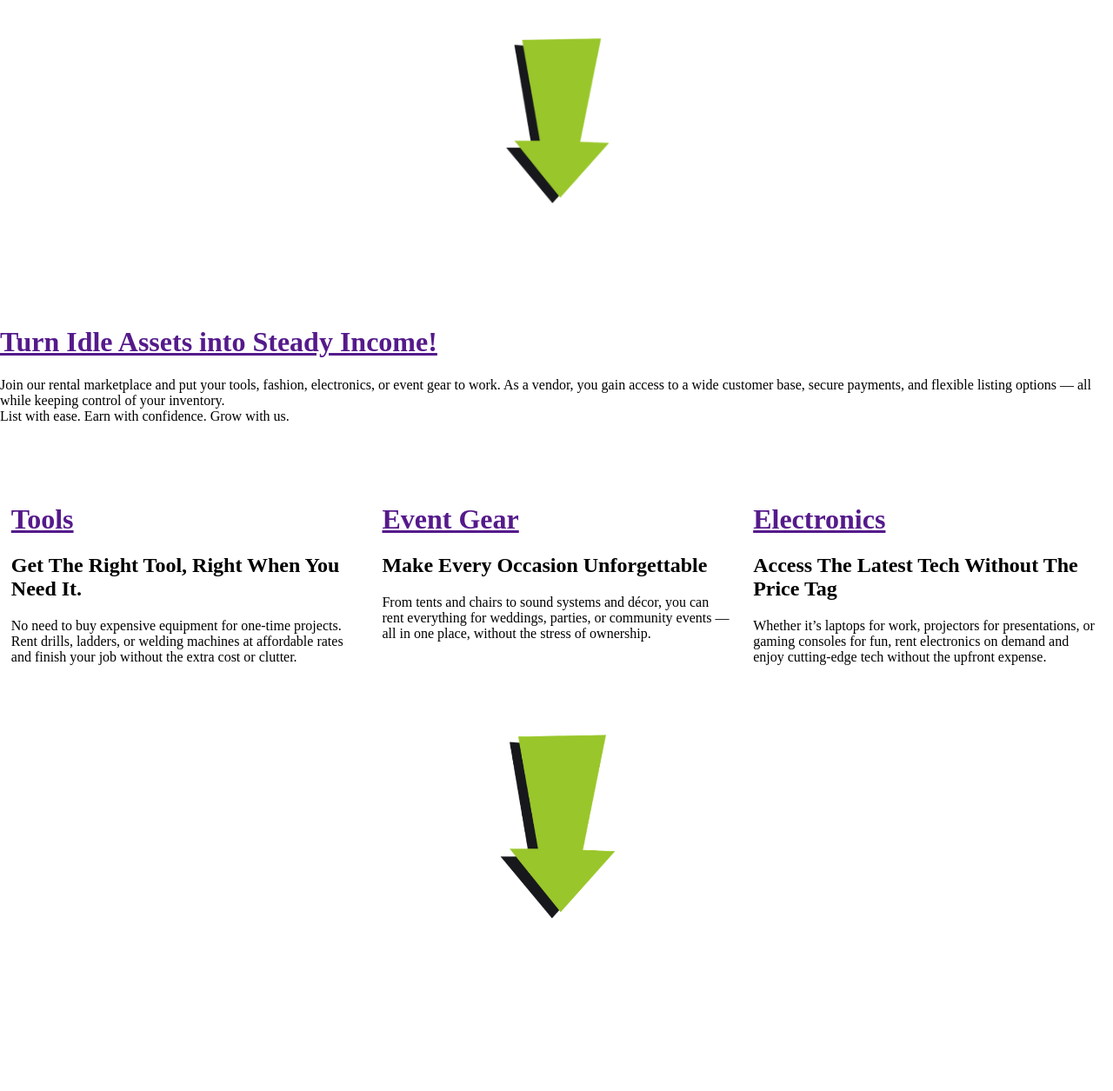
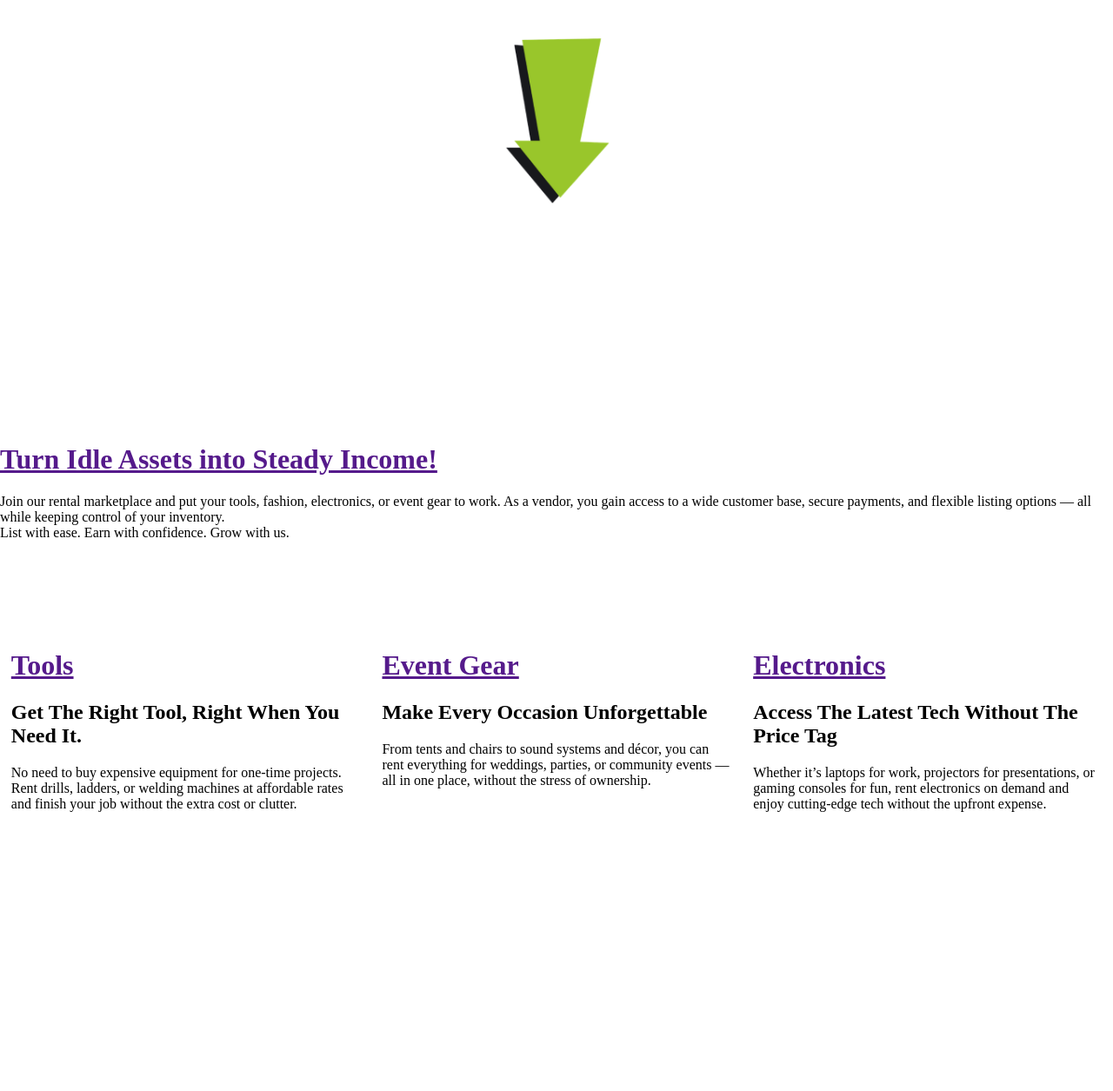
Before and after one commit to Compu-Tronix/Letting_Web_Aplication, a Flask app: page / in a window 1280 px wide. Shown: the part 487-1742 px from the top of the page at 87% size. Run offline with Flask 3, Linux system fonts and the light colour scheme; some libraries are stand-ins or nearby versions.

Commit message:
Update index.html

```diff
--- a/templates/index.html
+++ b/templates/index.html
@@ -153,9 +153,6 @@
                     </div>
                 </div>
             </div>
-            <button class="scroll" onclick="smoothScroll(document.getElementById('associations'))">
-                <img src="{{url_for('static', filename='assets/icons/arrow.png')}}" class="home-page-arrow" alt="home-page-arrow">
-            </button>
         </div>
         <!--
             associates
```
